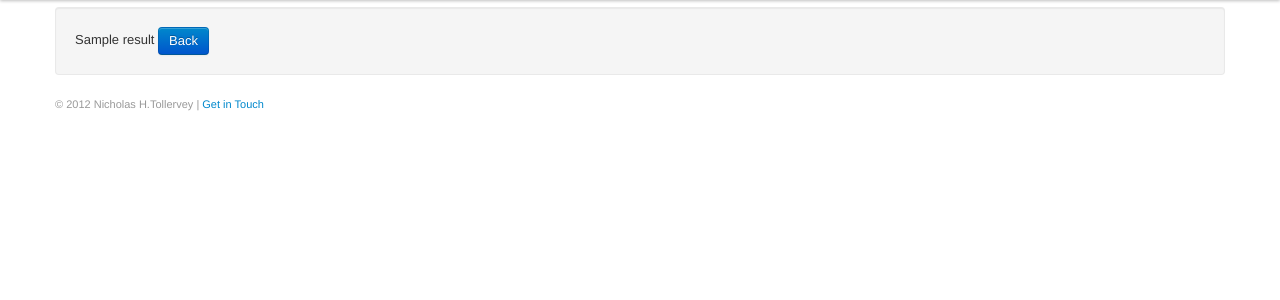
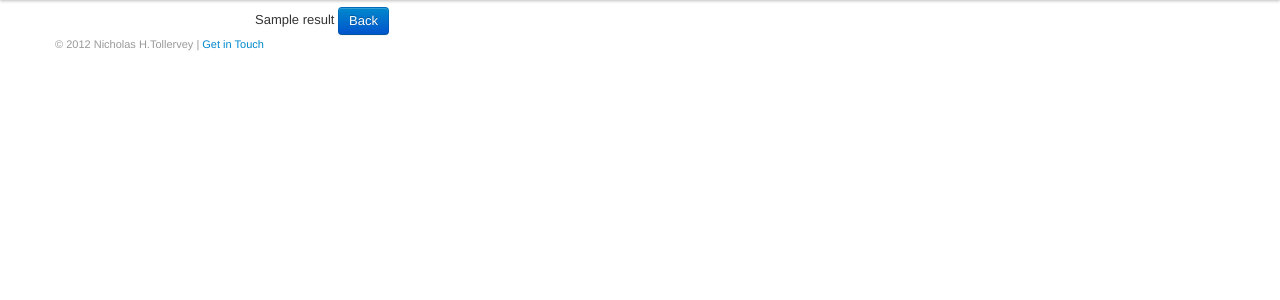
Before and after one commit to checklisthq/checklisthq.com, a Django app: template checklisthq/main/templates/home.html in a window 1280 px wide. Shown: the part 41-341 px from the top of the page. Run offline with Django 3.2, Linux system fonts and the light colour scheme; the template is opened without the code that fills it: most values are stand-ins (such as "Sample title", 1, 10 or a date in 2020).

Commit message:
Tidied up markup for displaying the checklist web-form.

```diff
--- a/checklisthq/main/templates/home.html
+++ b/checklisthq/main/templates/home.html
@@ -2,10 +2,12 @@
 {% block content %}
 <div class="container">
     {% if result %}
-        <div class="well">
+    <div class="row">
+        <div class="span8 offset2">
         {{ result|safe }}
         <button class="btn btn-primary" id="backbutton">Back</button>
         </div>
+    </div>
     {% else %}
     <div class="row">
         <div class="span7">
```
Also changed, not shown: 1 other file.
